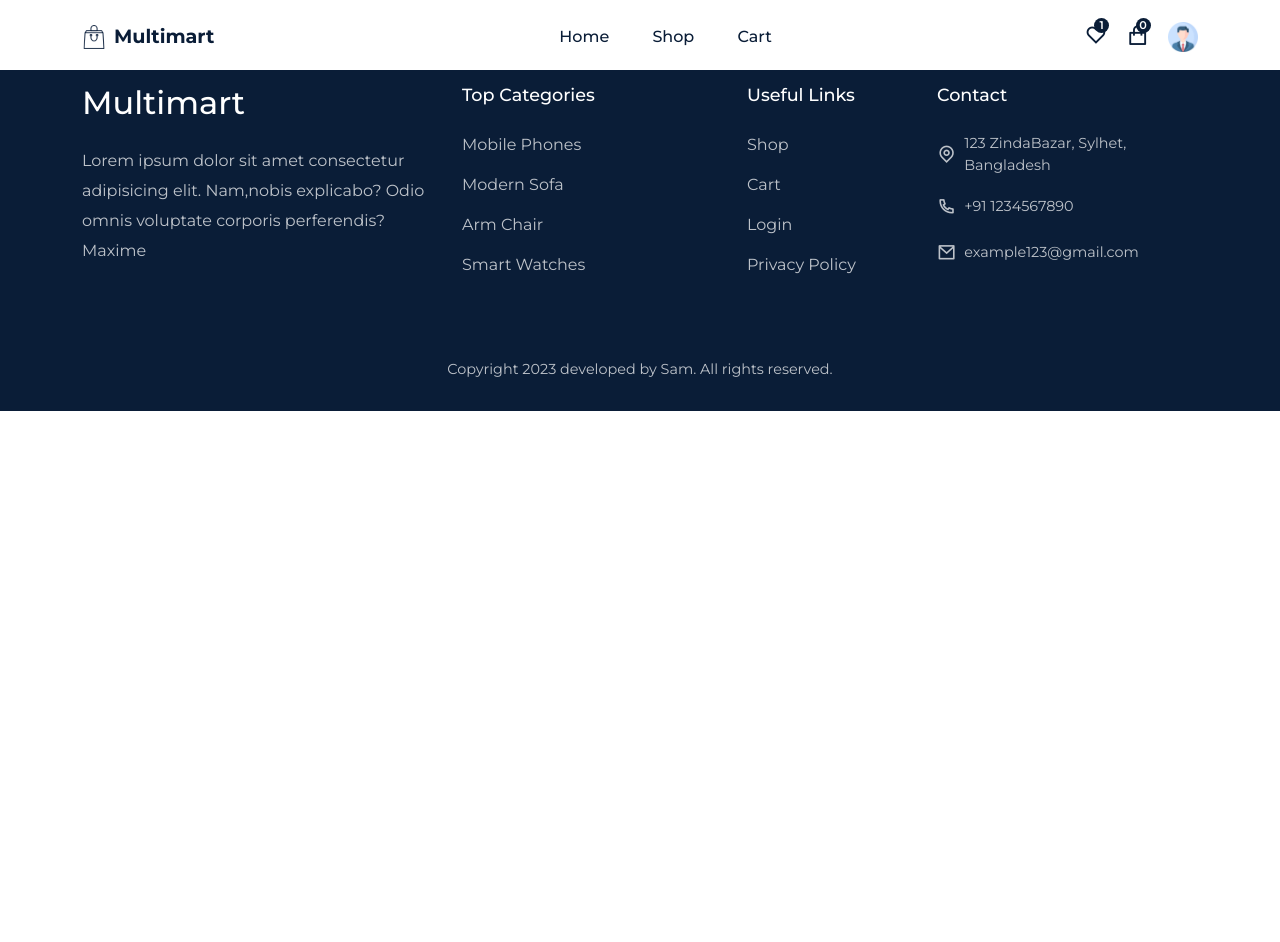
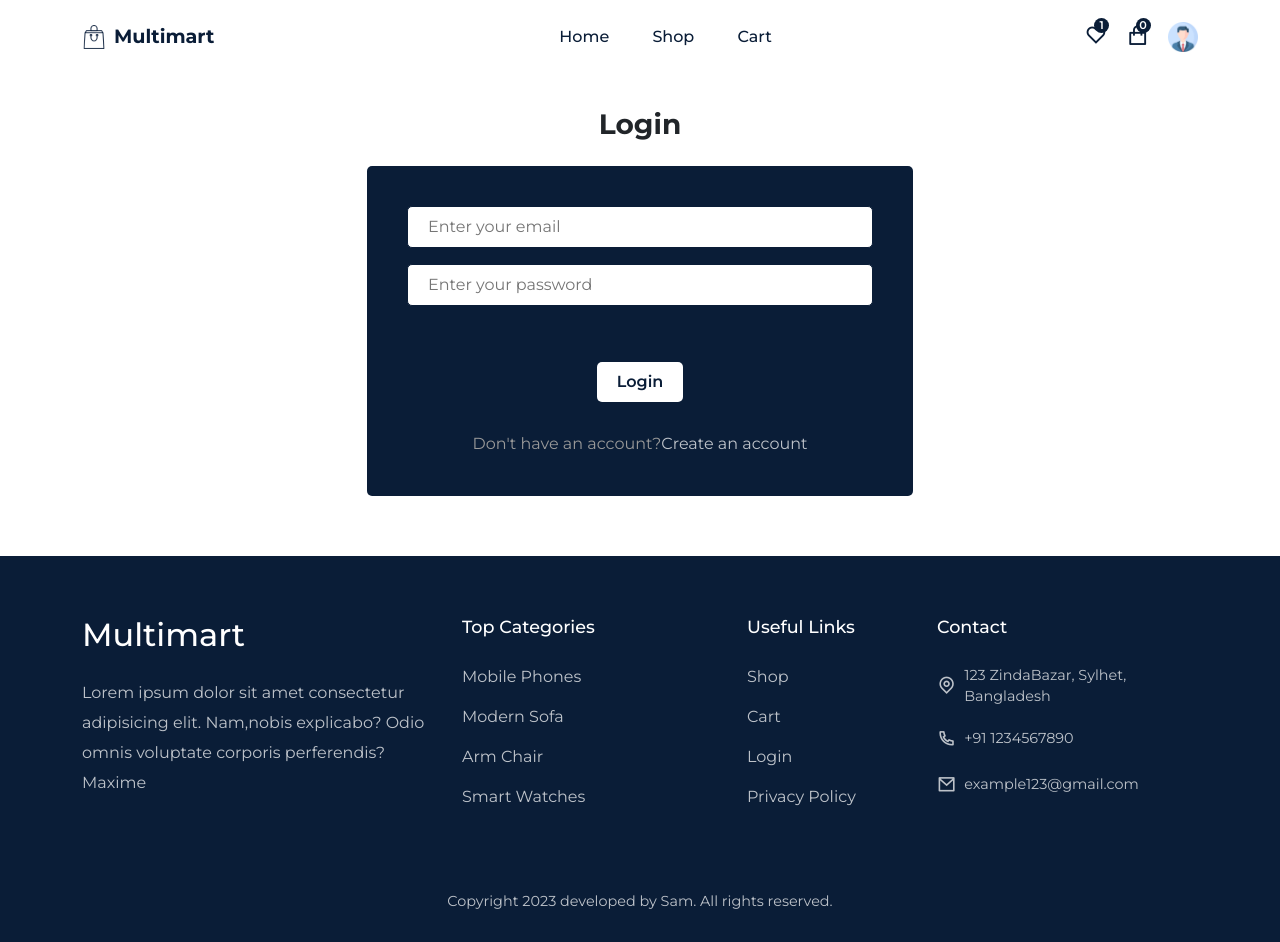
Before and after one commit to asnanasrinn/Ecommerce, a React (Create React App) app: page /Login in a window 1280 px wide. Before the commit the page ends 800 px from the top, so only its background shows below. Built offline with nearby package versions, Linux system fonts and the light colour scheme.

Commit message:
login and signup design

```diff
--- a/src/pages/Login.js
+++ b/src/pages/Login.js
@@ -1,11 +1,52 @@
-import React from 'react'
+import React, { useState } from "react";
+import "../styles/login.css";
+import Helmet from "../components/Helmet/Helmet";
+import { Container, Row, Col, Form, FormGroup } from "reactstrap";
+import { Link } from "react-router-dom";
 
 const Login = () => {
+  const [email, setEmail] = useState("");
+  const [password, setPassword] = useState("");
+
   return (
     <div>
-      login
+      <Helmet title="Login">
+        <section>
+          <Container>
+            <Row>
+              <Col lg="6" className="m-auto text-center">
+                <h3 className="fw-bold mb-4 pt-5">Login</h3>
+                <Form className="auth_form">
+                  <FormGroup className="form_group">
+                    <input
+                      type="email"
+                      placeholder="Enter your email"
+                      value={email}
+                      onChange={e=> setEmail(e.target.value)}
+                    />
+                  </FormGroup>
+                  <FormGroup className="form_group">
+                    <input
+                      type="password"
+                      placeholder="Enter your password"
+                      value={password}
+                      onChange={e=> setPassword(e.target.value)}
+                    />
+                  </FormGroup>
+
+                  <button className="buy_btn auth_btn" type="submit">Login</button>
+                  <p>
+                    Don't have an account?
+                    <Link to="/signup">Create an account</Link>
+                  </p>
+                </Form>
+              </Col>
+            </Row>
+          </Container>
+        </section>
+      </Helmet>
     </div>
-  )
-}
+  );
+};
 
-export default Login
+export default Login;
--- a/src/pages/Signup.js
+++ b/src/pages/Signup.js
@@ -0,0 +1,69 @@
+import React, { useState } from "react";
+import "../styles/login.css";
+import Helmet from "../components/Helmet/Helmet";
+import { Container, Row, Col, Form, FormGroup } from "reactstrap";
+import { Link } from "react-router-dom";
+
+const Signup = () => {
+
+  const [username,setUsername] = useState("")
+  const [email, setEmail] = useState("");
+  const [password, setPassword] = useState("");
+  const [file,setFile] = useState("null")
+
+  return (
+    <div>
+      <Helmet title="Signup">
+        <section>
+          <Container>
+            <Row>
+              <Col lg="6" className="m-auto text-center">
+                <h3 className="fw-bold mb-4 pt-5">Signup</h3>
+                <Form className="auth_form">
+                <FormGroup className="form_group">
+                    <input
+                      type="text"
+                      placeholder="Username"
+                      value={username}
+                      onChange={e=> setUsername(e.target.value)}
+                    />
+                  </FormGroup>
+                  <FormGroup className="form_group">
+                    <input
+                      type="email"
+                      placeholder="Enter your email"
+                      value={email}
+                      onChange={e=> setEmail(e.target.value)}
+                    />
+                  </FormGroup>
+                  <FormGroup className="form_group">
+                    <input
+                      type="password"
+                      placeholder="Enter your password"
+                      value={password}
+                      onChange={e=> setPassword(e.target.value)}
+                    />
+                  </FormGroup>
+                  <FormGroup className="form_group">
+                    <input
+                      type="file"
+                      onChange={(e)=> setFile(e.target.files[0])}
+                    />
+                  </FormGroup>
+
+                  <button className="buy_btn auth_btn" type="submit">Create an Account</button>
+                  <p>
+                    Already have an account?
+                    <Link to="/login">Login</Link>
+                  </p>
+                </Form>
+              </Col>
+            </Row>
+          </Container>
+        </section>
+      </Helmet>
+    </div>
+  );
+};
+
+export default Signup;
--- a/src/styles/checkout.css
+++ b/src/styles/checkout.css
@@ -24,5 +24,5 @@
     border: none;
     color: var(--primary-color);
     background-color: white;
-    font-weight: 500;
+    font-weight: bold;
 }
--- /dev/null
+++ b/src/styles/login.css
@@ -0,0 +1,20 @@
+.auth_form{
+    background: var(--primary-color);
+    padding: 40px;
+    border-radius: 5px;
+}
+.auth_btn{
+    background: #fff;
+    color: var(--primary-color);
+    font-weight: 600;
+}
+.auth_form p{
+    margin-top: 30px;
+}
+.auth_form p a{
+    color: rgba(255, 255, 255, 0.735);
+}
+.auth_form input [type="file"] {
+    color: #fff;
+    cursor: pointer;
+}
```
